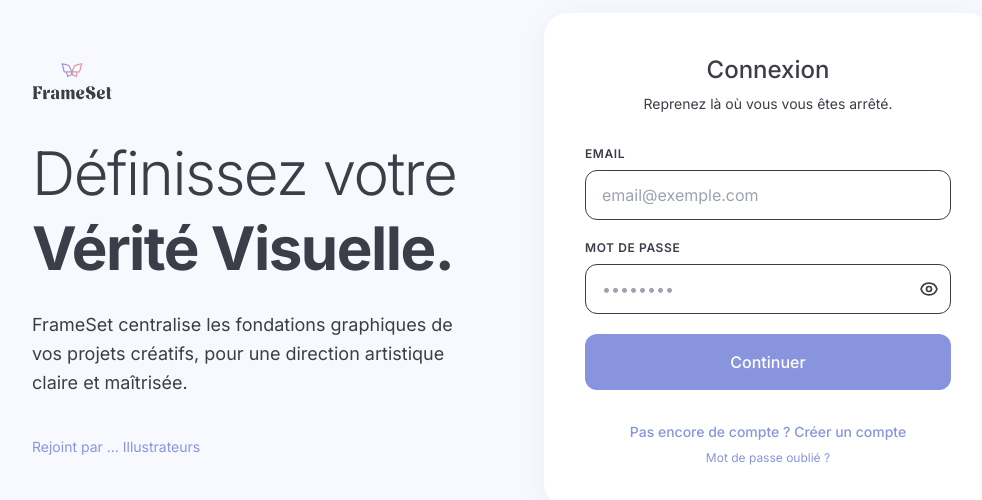
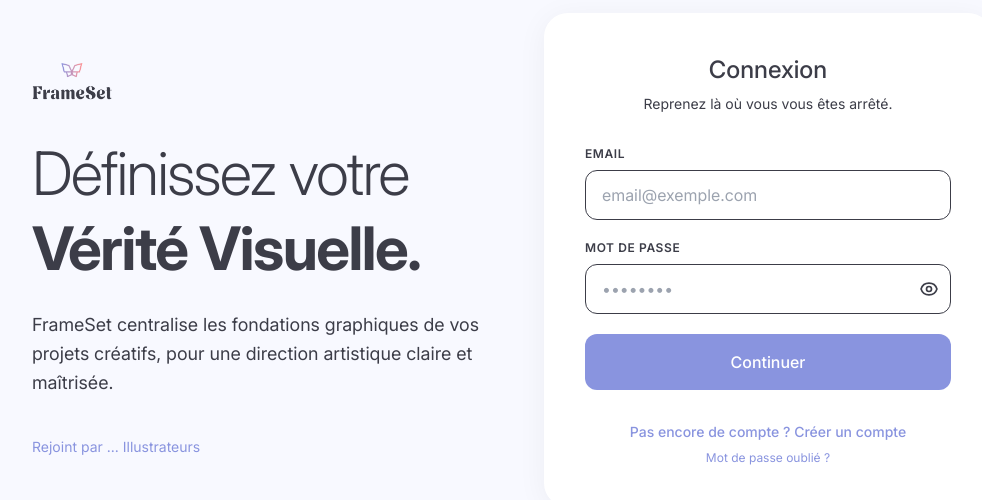
Before and after one commit to AxelleDev/FrameSet, a React (Vite) app in the folder frontend/: page /#/login in a window 1280 px wide. Shown: the part 140-640 px from the top of the page, without its empty margins (128-1110 px from the left). Built offline with nearby package versions, Linux system fonts and the light colour scheme; no server answers.

Commit message:
loaded Inter font locally

```diff
--- a/frontend/index.html
+++ b/frontend/index.html
@@ -44,7 +44,6 @@
       }
     }
   </script>
-  <link href="https://fonts.googleapis.com/css2?family=Inter:wght@300;400;500;600;700&display=swap" rel="stylesheet">
   <link rel="stylesheet" href="/custom-colors.css">
   <style>
     body { font-family: 'Inter', sans-serif; }
--- a/frontend/public/custom-colors.css
+++ b/frontend/public/custom-colors.css
@@ -1,3 +1,10 @@
+@font-face {
+  font-family: 'Inter';
+  src: url('/fonts/Inter.ttf') format('truetype');
+  font-weight: 300 700;
+  font-display: swap;
+}
+
 :root {
   --color-primary: #3C3D48;
   --color-secondary: #AFAFAF;
```
Also changed, not shown: frontend/public/fonts/Inter.ttf (added).
